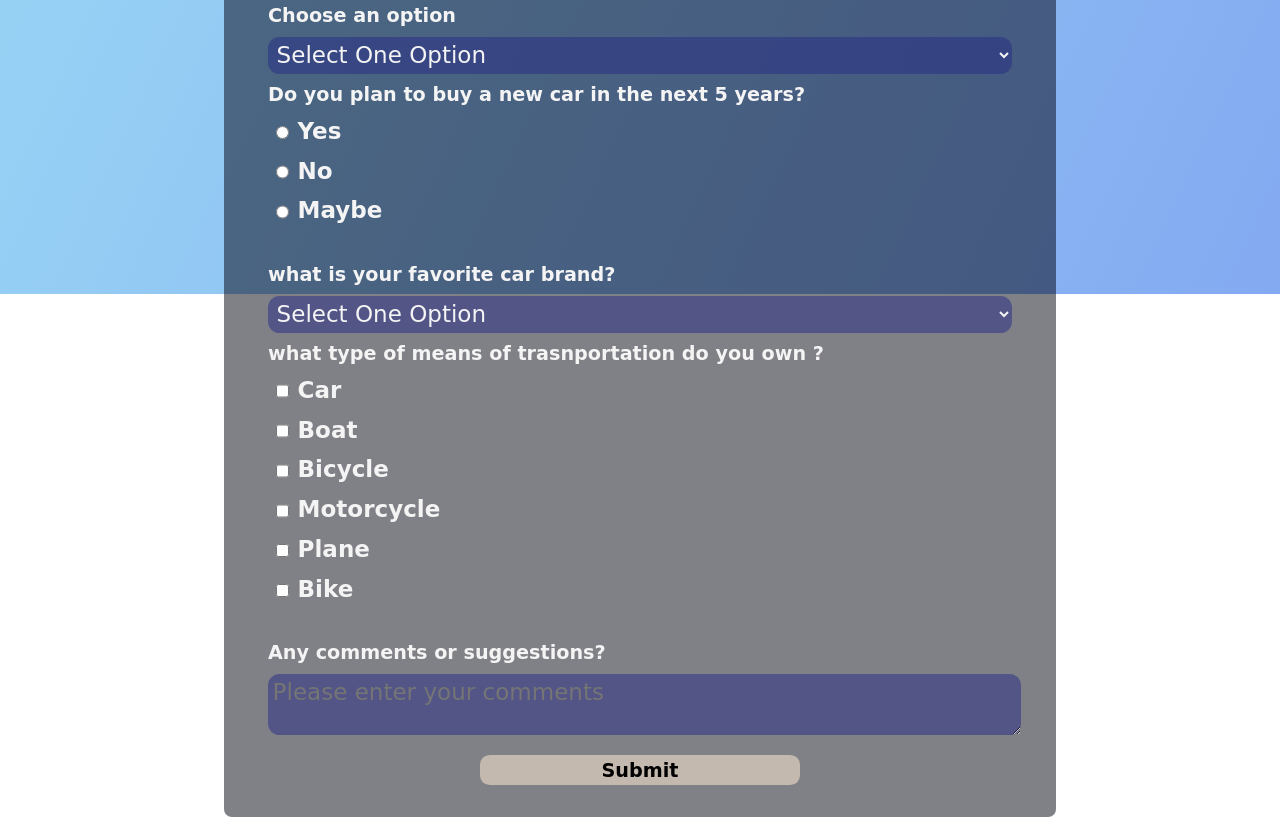
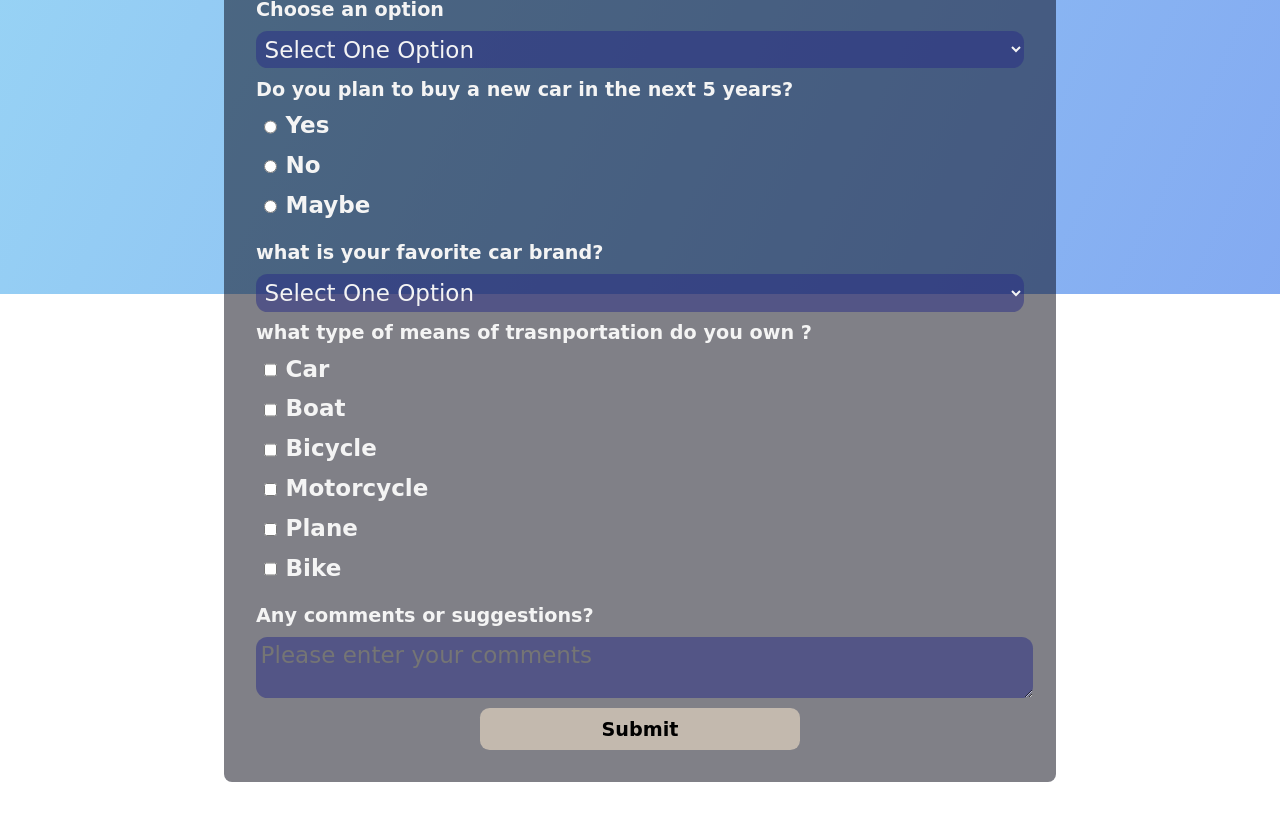
Before and after one commit to CrisRicDev/Linter-Form, a website: page index.html in a window 1280 px wide. Shown: the part 506-1323 px from the top of the page. After the commit the page ends 1288 px from the top, so only its background shows below. Drawn offline with Linux system fonts and the light colour scheme; files that its build step writes are made by us from their sources.

```diff
--- a/index.html
+++ b/index.html
@@ -3,7 +3,7 @@
 <head>
     <meta charset="UTF-8">
     <meta name="viewport" content="width=device-width, initial-scale=1.0">
-    <link rel="stylesheet" href="./assets/styles.css">
+    <link rel="stylesheet" href="/styles.css">
     <title>Formulario  FINAL</title>
 </head>
 <body>
--- a/styles.css
+++ b/styles.css
@@ -50,7 +50,7 @@
 fieldset {
   border: none;
   margin: 0;
-    padding: auto;
+  padding: 0;
 }
 
 input,
@@ -82,7 +82,7 @@
   display: inline-block;
   width: unset;
   margin: 0 0.3em;
-    padding: auto;
+  padding: 0.5rem;
   vertical-align: middle;
 }
 
@@ -90,7 +90,7 @@
   display: block;
   width: 25vw;
   margin: auto;
-    padding: auto;
+  padding: 0.5em;
   color: rgb(0, 0, 0);
   background-color: rgb(195, 185, 174);
   border-color: rgb(0, 0, 0);
```
Also changed, not shown: package.json (added, +27 -0 lines), .github/workflows/linters.yml (added), 4 other files. Lines whose indentation alone changed are shown as unchanged.
